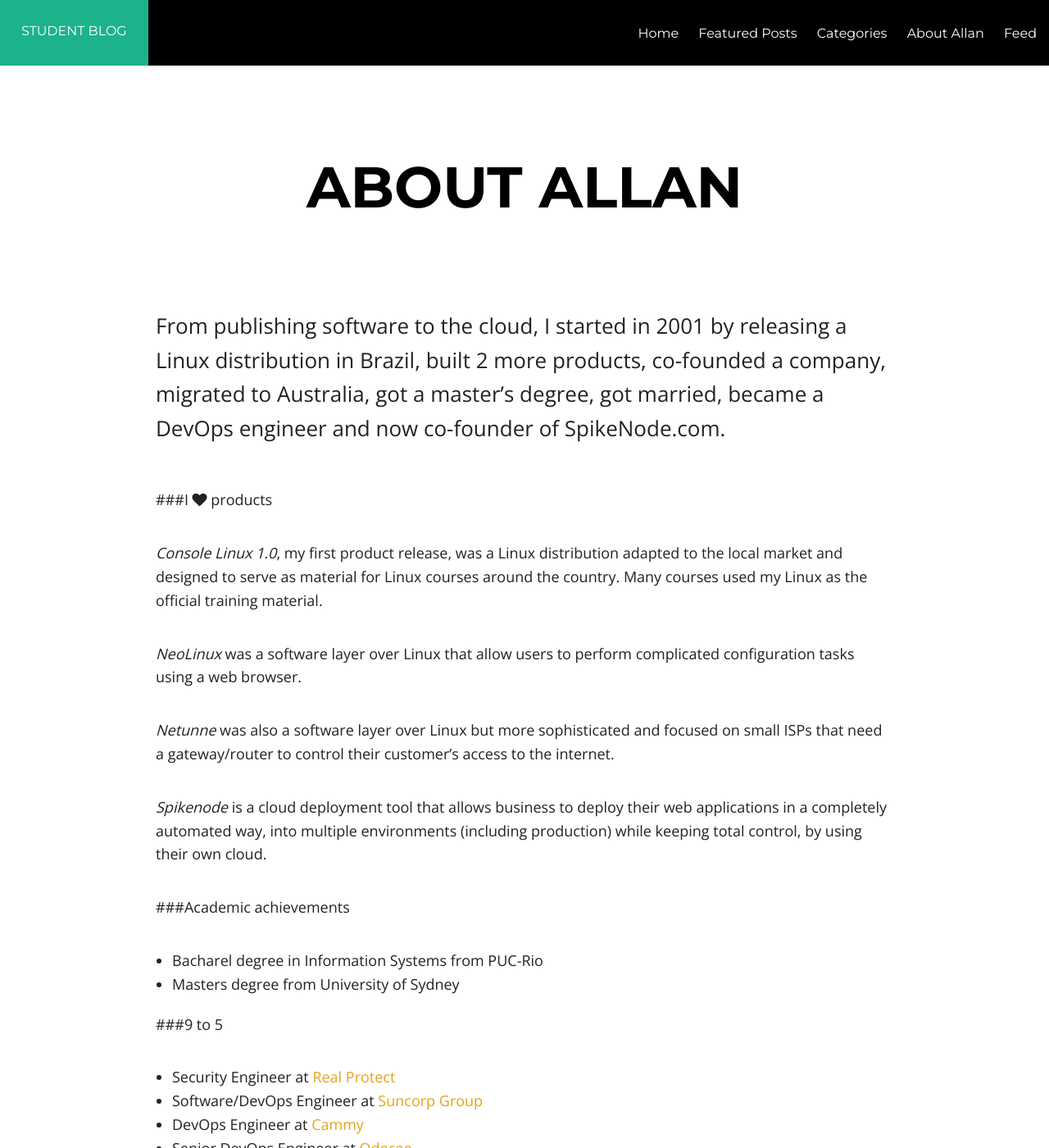
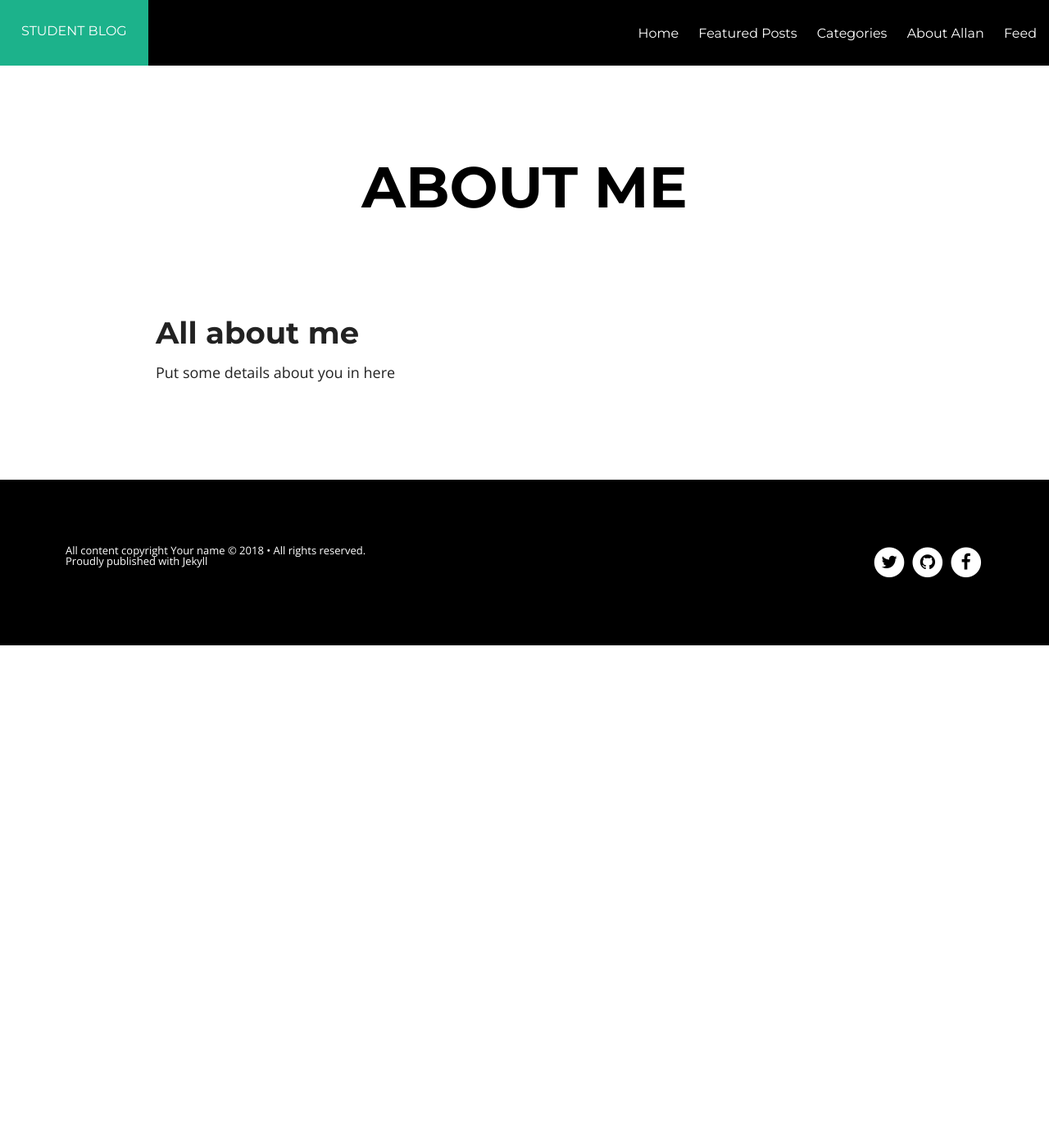
Before and after one commit to publisha/student_site, a Jekyll site: the page built from about.md, in a window 1280 px wide and 1400 px high. Shown: the whole window at 82% size. Built offline with Jekyll 4.4.1, drawn with Linux system fonts in a browser that asks for light colours; nearby versions of some CDN libraries; some of the changed text lies outside the part shown.

Commit message:
edits to about

```diff
--- a/about.md
+++ b/about.md
@@ -1,46 +1,13 @@
 ---
 layout: page
 permalink: /about/index.html
-title: About Allan
+title: About Me
 tags: []
 imagefeature: fourseasons.jpg
 chart: true
 published: true
 ---
 
-From publishing software to the cloud, I started in 2001 by releasing a Linux distribution in Brazil, built 2 more products, co-founded a company, migrated to Australia, got a master’s degree, got married, became a DevOps engineer and now co-founder of SpikeNode.com.
+## All about me
 
-###I <i class="fa fa-heart"></i> products
-
-*Console Linux 1.0*, my first product release, was a Linux distribution adapted to the local market and designed to serve as material for Linux courses around the country. Many courses used my Linux as the official training material.
-
-*NeoLinux* was a software layer over Linux that allow users to perform complicated configuration tasks using a web browser.
-
-*Netunne* was also a software layer over Linux but more sophisticated and focused on small ISPs that need a gateway/router to control their customer’s access to the internet.
-
-*Spikenode* is a cloud deployment tool that allows business to deploy their web applications in a completely automated way, into multiple environments (including production) while keeping total control, by using their own cloud.
-
-###Academic achievements
-
-- Bacharel degree in Information Systems from PUC-Rio
-- Masters degree from University of Sydney
-
-###9 to 5
-
-- Security Engineer at [Real Protect](http://www.realprotect.net/)
-- Software/DevOps Engineer at [Suncorp Group](http://www.suncorpgroup.com/)
-- DevOps Engineer at [Cammy](http://www.cammy.com/)
-- Senior DevOps Engineer at [Odecee](http://www.odecee.com.au)
-
-###Entrepreneurship
-
-<ul>
-  <li><b>Co-founder/CTO of Console</b><br>
-    Startup incubated at Instituto Genesis for 4 years (part of PUC-Rio University).<br>
-    Developed NeoLinux and Netunne there.<br>
-
-  </li>
-  <li><b>Co-founder of <a href="http://www.spikenode.com">SpikeNode</a></b><br>
-    My next big thing.<br>
-  </li>
-</ul>
+Put some details about you in here
```
